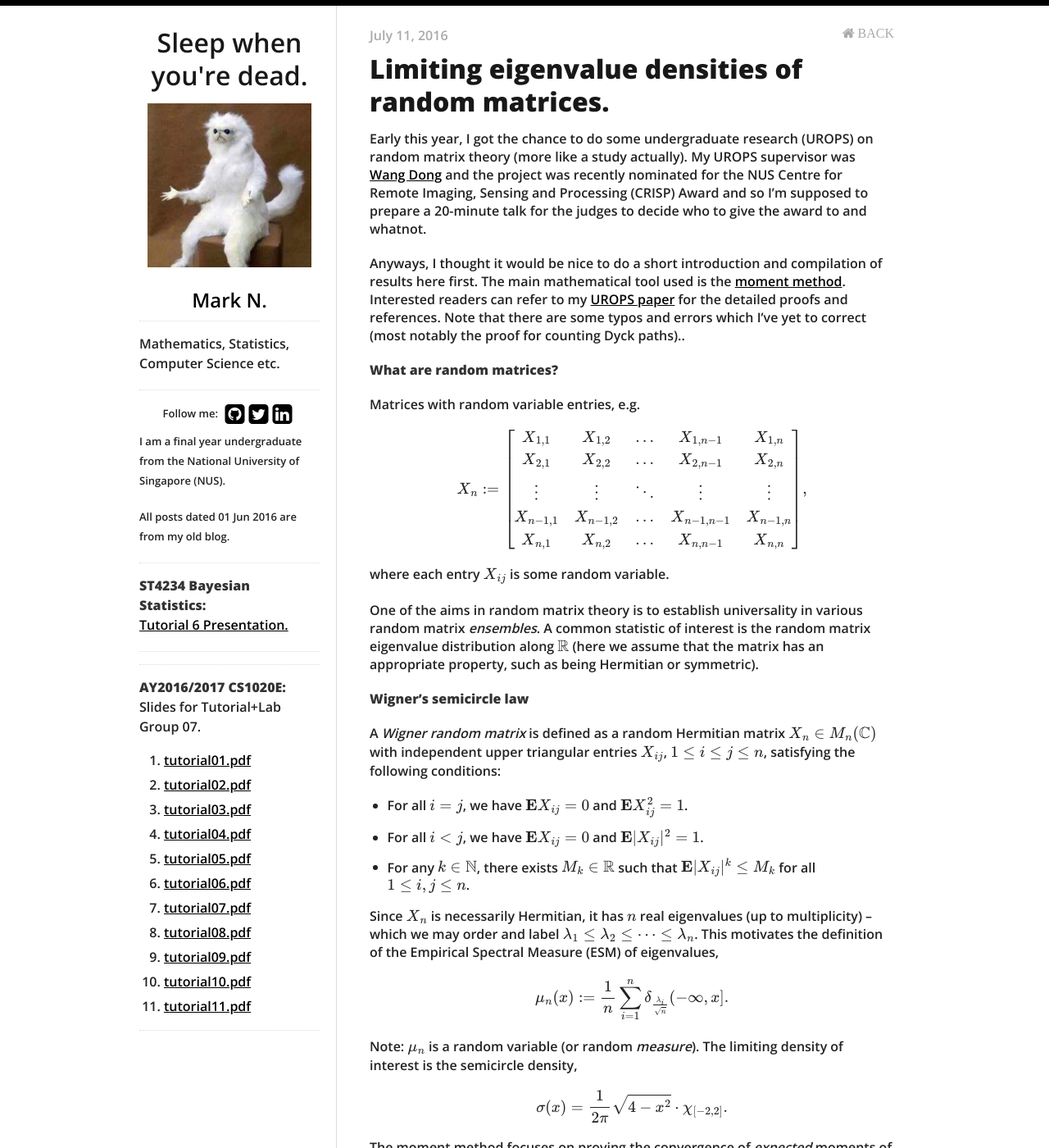
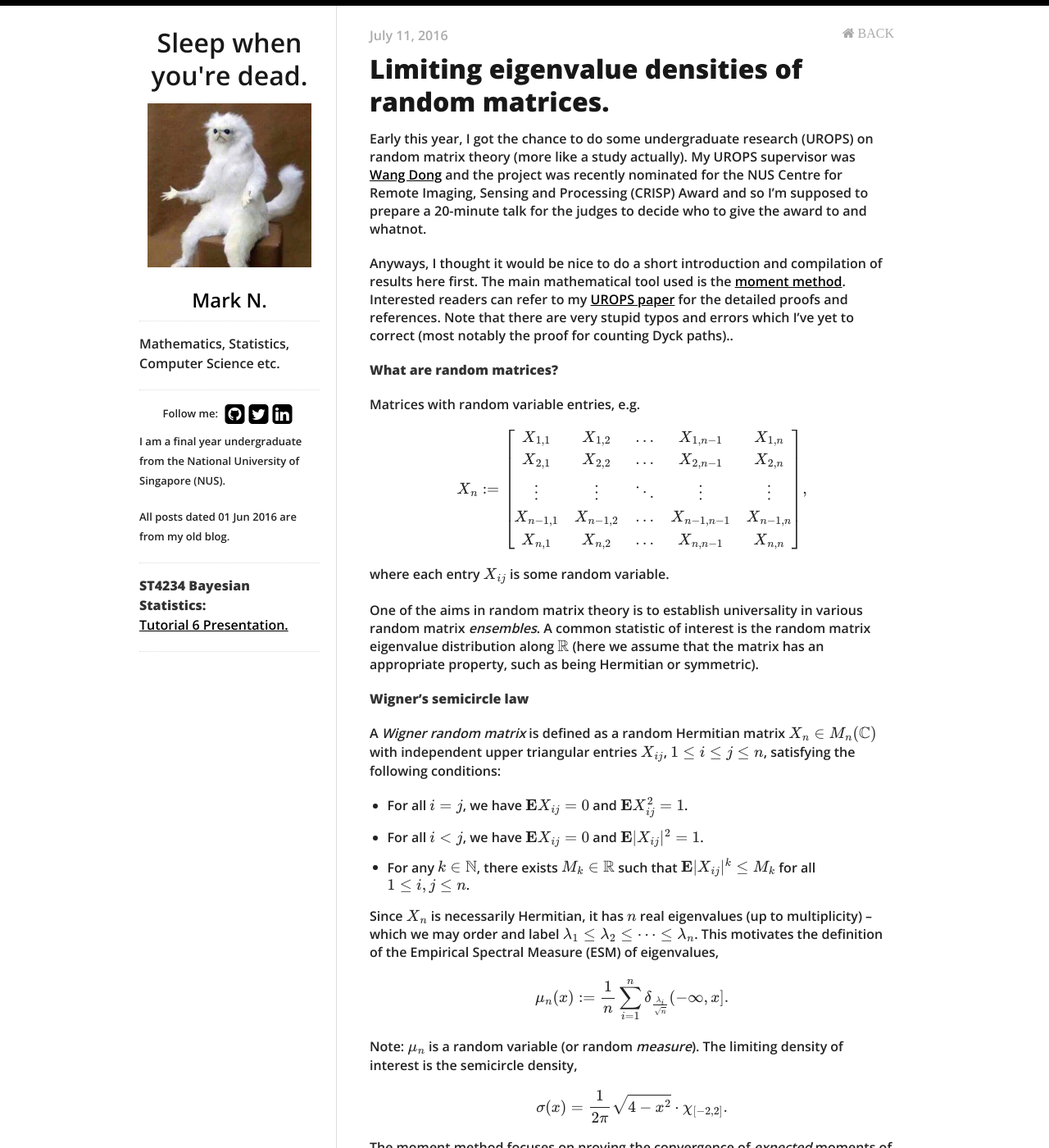
Before and after one commit to Wentong-DST/Wentong-DST.github.io, a Jekyll site: the page built from _posts/2016-07-11-limiting-eigenvalue-densities-of-random-matrices.md, in a window 1280 px wide and 1400 px high. Shown: the whole window at 82% size. Built offline with Jekyll 4.4.1, drawn with Linux system fonts in a browser that asks for light colours; nearby versions of some CDN libraries; formulas are drawn with MathJax 3; some of the changed text lies outside the part shown.

Commit message:
removed teaching material

```diff
--- a/_includes/sidebar.html
+++ b/_includes/sidebar.html
@@ -27,24 +27,4 @@
     <a href="/pdf/T6_presentation.pdf"><u>Tutorial 6 Presentation.</u></a>
     </p>
   </div>
-  <div id="bio">
-    <p>
-    <strong>AY2016/2017 CS1020E:</strong>
-    <br>
-    Slides for Tutorial+Lab Group 07.
-    <ol>
-        <li><a href="/cs1020e/tutorial01.pdf"><u>tutorial01.pdf</u></a></li>
-        <li><a href="/cs1020e/tutorial02.pdf"><u>tutorial02.pdf</u></a></li>
-        <li><a href="/cs1020e/tutorial03.pdf"><u>tutorial03.pdf</u></a></li>
-        <li><a href="/cs1020e/tutorial04.pdf"><u>tutorial04.pdf</u></a></li>
-        <li><a href="/cs1020e/tutorial05.pdf"><u>tutorial05.pdf</u></a></li>
-        <li><a href="/cs1020e/tutorial06.pdf"><u>tutorial06.pdf</u></a></li>
-        <li><a href="/cs1020e/tutorial07.pdf"><u>tutorial07.pdf</u></a></li>
-        <li><a href="/cs1020e/tutorial08.pdf"><u>tutorial08.pdf</u></a></li>
-        <li><a href="/cs1020e/tutorial09.pdf"><u>tutorial09.pdf</u></a></li>
-        <li><a href="/cs1020e/tutorial10.pdf"><u>tutorial10.pdf</u></a></li>
-        <li><a href="/cs1020e/tutorial11.pdf"><u>tutorial11.pdf</u></a></li>
-    </ol>
-    </p>
-  </div>
 </nav>
--- a/_posts/2016-07-11-limiting-eigenvalue-densities-of-random-matrices.md
+++ b/_posts/2016-07-11-limiting-eigenvalue-densities-of-random-matrices.md
@@ -8,7 +8,7 @@ categories:
 
 Early this year, I got the chance to do some undergraduate research (UROPS) on random matrix theory (more like a study actually). My UROPS supervisor was [<u>Wang Dong</u>](http://www.math.nus.edu.sg/~matwd/) and the project was recently nominated for the NUS Centre for Remote Imaging, Sensing and Processing (CRISP) Award and so I'm supposed to prepare a 20-minute talk for the judges to decide who to give the award to and whatnot.
 
-Anyways, I thought it would be nice to do a short introduction and compilation of results here first. The main mathematical tool used is the [<u>moment method</u>](https://en.wikipedia.org/wiki/Method_of_moments_(probability_theory)). Interested readers can refer to my [<u>UROPS paper</u>](/pdf/ma3288.pdf "ma3288.pdf") for the detailed proofs and references. Note that there are some typos and errors which I've yet to correct (most notably the proof for counting Dyck paths)..
+Anyways, I thought it would be nice to do a short introduction and compilation of results here first. The main mathematical tool used is the [<u>moment method</u>](https://en.wikipedia.org/wiki/Method_of_moments_(probability_theory)). Interested readers can refer to my [<u>UROPS paper</u>](/pdf/ma3288.pdf "ma3288.pdf") for the detailed proofs and references. Note that there are very stupid typos and errors which I've yet to correct (most notably the proof for counting Dyck paths)..
 
 **What are random matrices?**
 
```
Also changed, not shown: _posts/2016-08-10-slides-for-crisp-award-presentation.md (+1 -1 lines), _posts/2016-10-5-hyp-introductory-talk.md (+1 -1 lines), _posts/2017-01-19-hyp-midterm-talk.md (added, +9 -0 lines), 11 other files.
